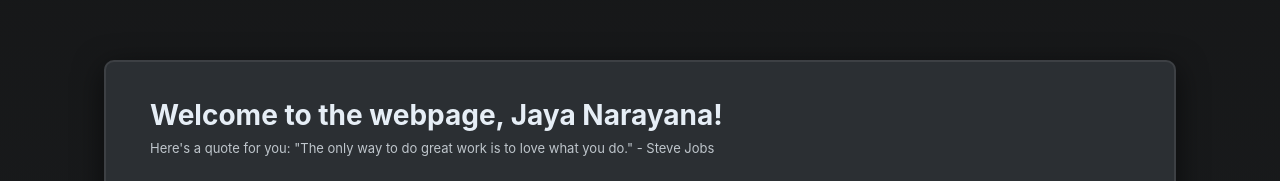
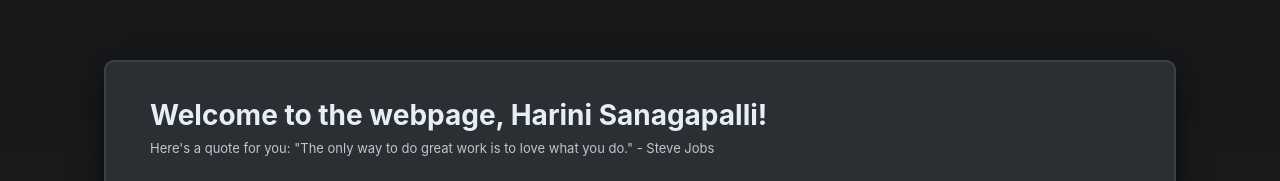
Before and after one commit to sanagapallihari/webpage, a plain HTML site: page index.html in a window 1280 px wide. Shown: the part 189-370 px from the top of the page. Drawn offline with Linux system fonts and the light colour scheme.

Commit message:
Update index.html

```diff
--- a/index.html
+++ b/index.html
@@ -41,7 +41,7 @@
 <body>
   <div class="wrap">
     <div class="card">
-      <h1>Welcome to the webpage, Jaya Narayana!</h1>
+      <h1>Welcome to the webpage, Harini Sanagapalli!</h1>
       <div class="quote">Here's a quote for you: "The only way to do great work is to love what you do." - Steve Jobs</div>
 
       <div class="hero">
```
